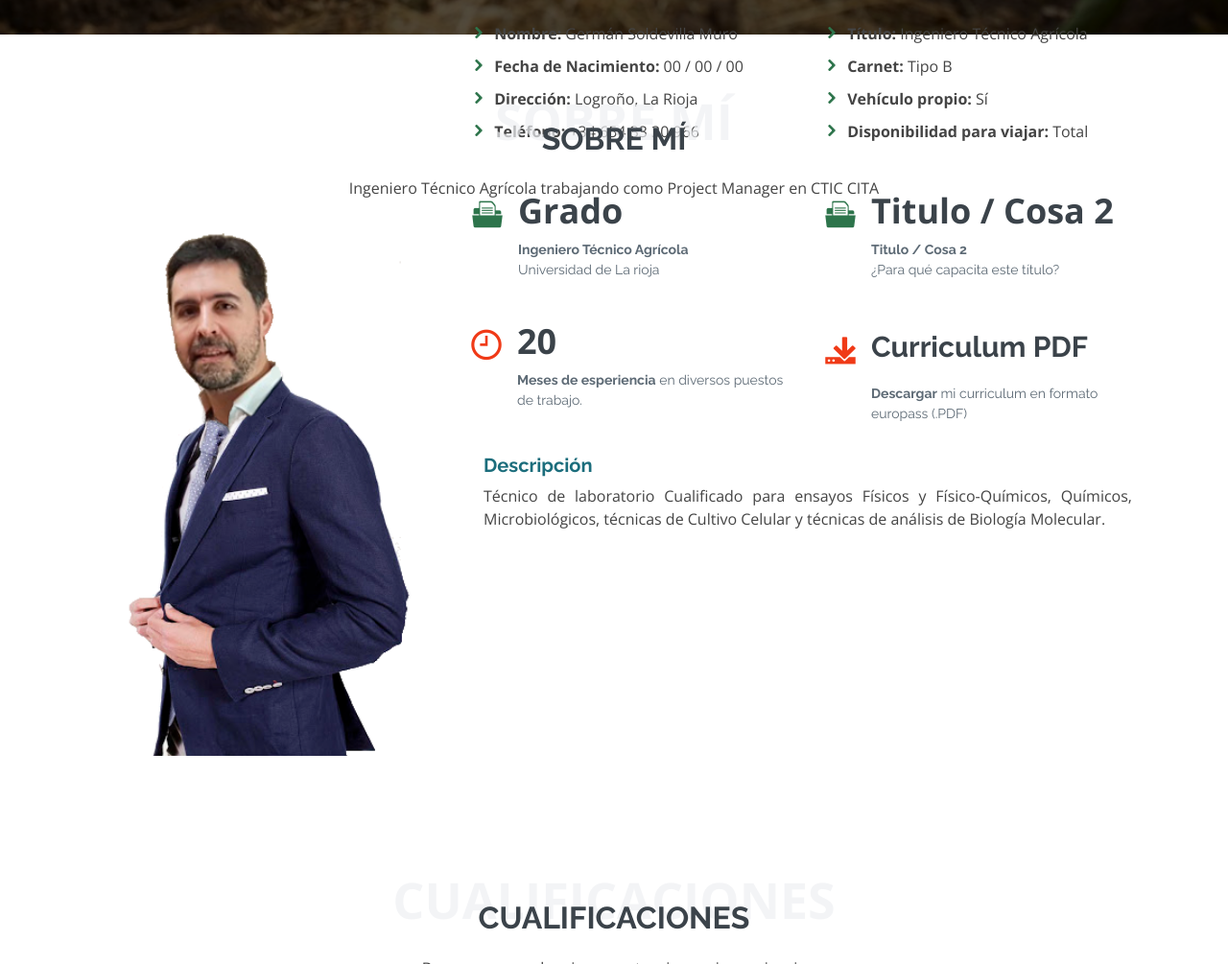
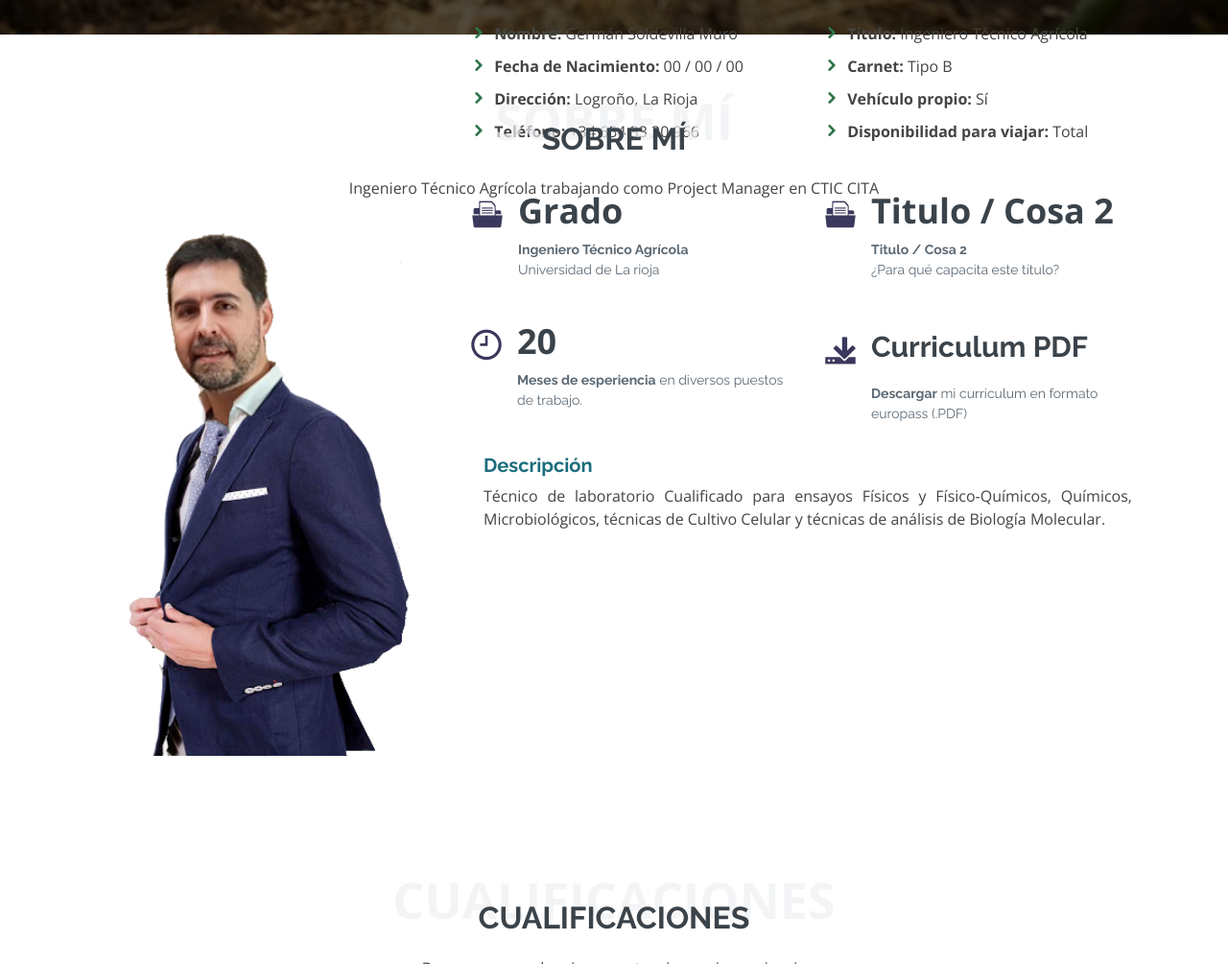
Before and after one commit to GermanSoldevilla/curriculum, a plain HTML site: page index.html in a window 1280 px wide. Shown: the part 764-1769 px from the top of the page at 96% size. Drawn offline with nearby package versions, Linux system fonts and the light colour scheme.

Commit message:
Update index.html

```diff
--- a/index.html
+++ b/index.html
@@ -102,7 +102,7 @@
               <div class="row mt-n4">
                 <div id="pdf" class="col-md-6 mt-5 d-md-flex align-items-md-stretch">
                   <div class="count-box" id="pdf2" onclick="window.open('documentos/GS_competencias_ES.pdf','mywindow');" style="cursor: pointer;">
-                    <i class="icofont-document-folder" style="color: #2d744b;"></i>
+                    <i class="icofont-document-folder" style="color: #3A385C;"></i>
                     <span>Grado</span>
                     <p><strong>Ingeniero Técnico Agrícola</strong> <br> Universidad de La rioja</p>
                   </div>
@@ -110,7 +110,7 @@
 
                 <div id="pdf" class="col-md-6 mt-5 d-md-flex align-items-md-stretch">
                   <div class="count-box" id="pdf2" onclick="window.open('documentos/GM_competencias_ES.pdf','mywindow');" style="cursor: pointer;">
-                    <i class="icofont-document-folder" style="color: #2d744b;"></i>
+                    <i class="icofont-document-folder" style="color: #3A385C;"></i>
                     <span>Titulo / Cosa 2</span>
                     <p><strong>Titulo / Cosa 2</strong> <br> ¿Para qué capacita este título?</p>
                   </div>
@@ -118,7 +118,7 @@
 
                 <div class="col-md-6 mt-5 d-md-flex align-items-md-stretch">
                   <div class="count-box">
-                    <i class="icofont-clock-time" style="color: #F03A17;"></i>
+                    <i class="icofont-clock-time" style="color: #3A385C;"></i>
                     <span data-toggle="counter-up">20</span>
                     <p><strong>Meses de esperiencia</strong> en diversos puestos de trabajo.</p>
                   </div>
@@ -126,7 +126,7 @@
 
                 <div id="pdf" class="col-md-6 mt-5 d-md-flex align-items-md-stretch">
                   <div id="pdf2" class="count-box" onclick="window.open('https://drive.google.com/file/d/15yYNdCGGGYnypGFRy6TG4VncAM5ZSNEy/view?usp=sharing','mywindow');" style="cursor: pointer;">
-                    <i class="icofont-download-alt" style="color: #F03A17;"></i>
+                    <i class="icofont-download-alt" style="color: #3A385C;"></i>
                     <h6>Curriculum PDF</h6>
                     <p><strong>Descargar</strong> mi curriculum en formato europass (.PDF)</p>
                   </div>
```
